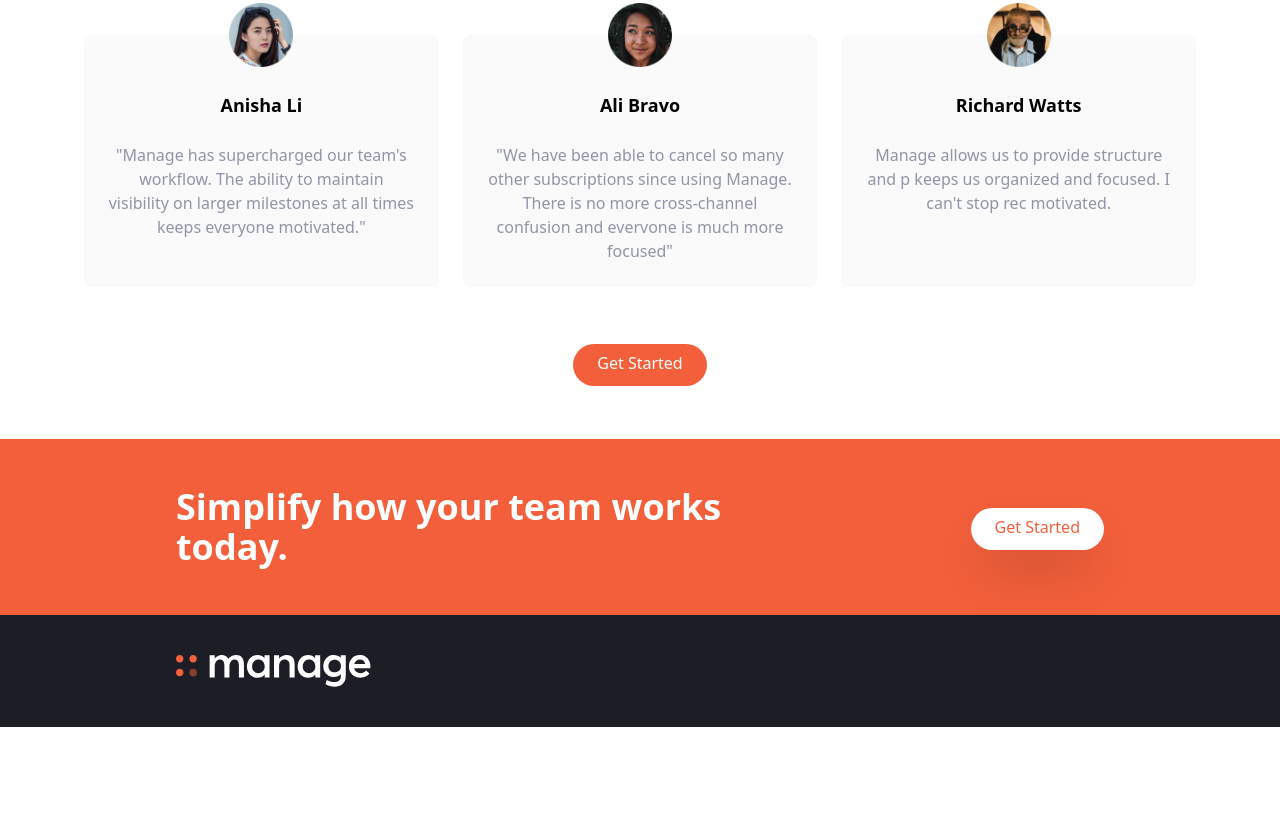
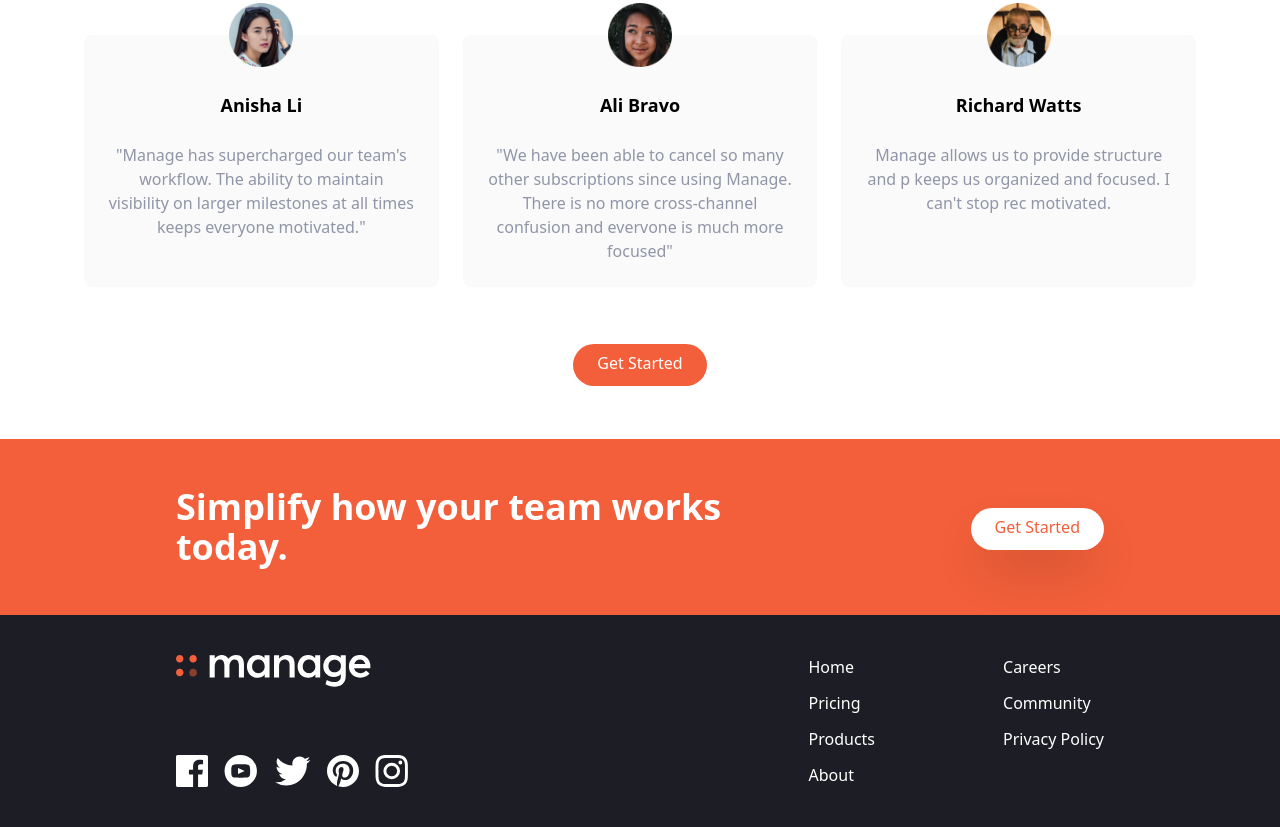
Before and after one commit to thehero1z/manage, a website: page index.html in a window 1280 px wide. Shown: the part 1369-2196 px from the top of the page. Before the commit the page ends 2096 px from the top, so only its background shows below. Drawn offline with Linux system fonts and the light colour scheme.

Commit message:
footer commit

```diff
--- a/index.html
+++ b/index.html
@@ -182,6 +182,32 @@
         <img src="./images/logo-white.svg" alt="manage logo" class="h-8">
       </div>
       <!-- social links -->
+      <div class="flex justify-center space-x-4">
+        <!-- facebook -->
+        <a href="#"><img src="./images/icon-facebook.svg" alt="" class="h-8"></a>
+        <!-- youtube -->
+        <a href="#"><img src="./images/icon-youtube.svg" alt="" class="h-8"></a>
+        <!-- twitter -->
+        <a href="#"><img src="./images/icon-twitter.svg" alt="" class="h-8"></a>
+        <!-- pinterest -->
+        <a href="#"><img src="./images/icon-pinterest.svg" alt="" class="h-8"></a>
+        <!-- instagram -->
+        <a href="#"><img src="./images/icon-instagram.svg" alt="" class="h-8"></a>
+      </div>
+    </div>
+    <!-- list container -->
+    <div class="flex justify-around space-x-32">
+      <div class="flex flex-col space-y-3 text-white">
+        <a href="#"class="hover:text-brightRed">Home</a>
+        <a href="#"class="hover:text-brightRed">Pricing</a>
+        <a href="#"class="hover:text-brightRed">Products</a>
+        <a href="#"class="hover:text-brightRed">About</a>
+      </div>
+      <div class="flex flex-col space-y-3 text-white">
+        <a href="#"class="hover:text-brightRed">Careers</a>
+        <a href="#"class="hover:text-brightRed"> Community</a>
+        <a href="#"class="hover:text-brightRed">Privacy Policy</a>
+      </div>
     </div>
   </div>
 </footer>
```
Also changed, not shown: css/main.css.
